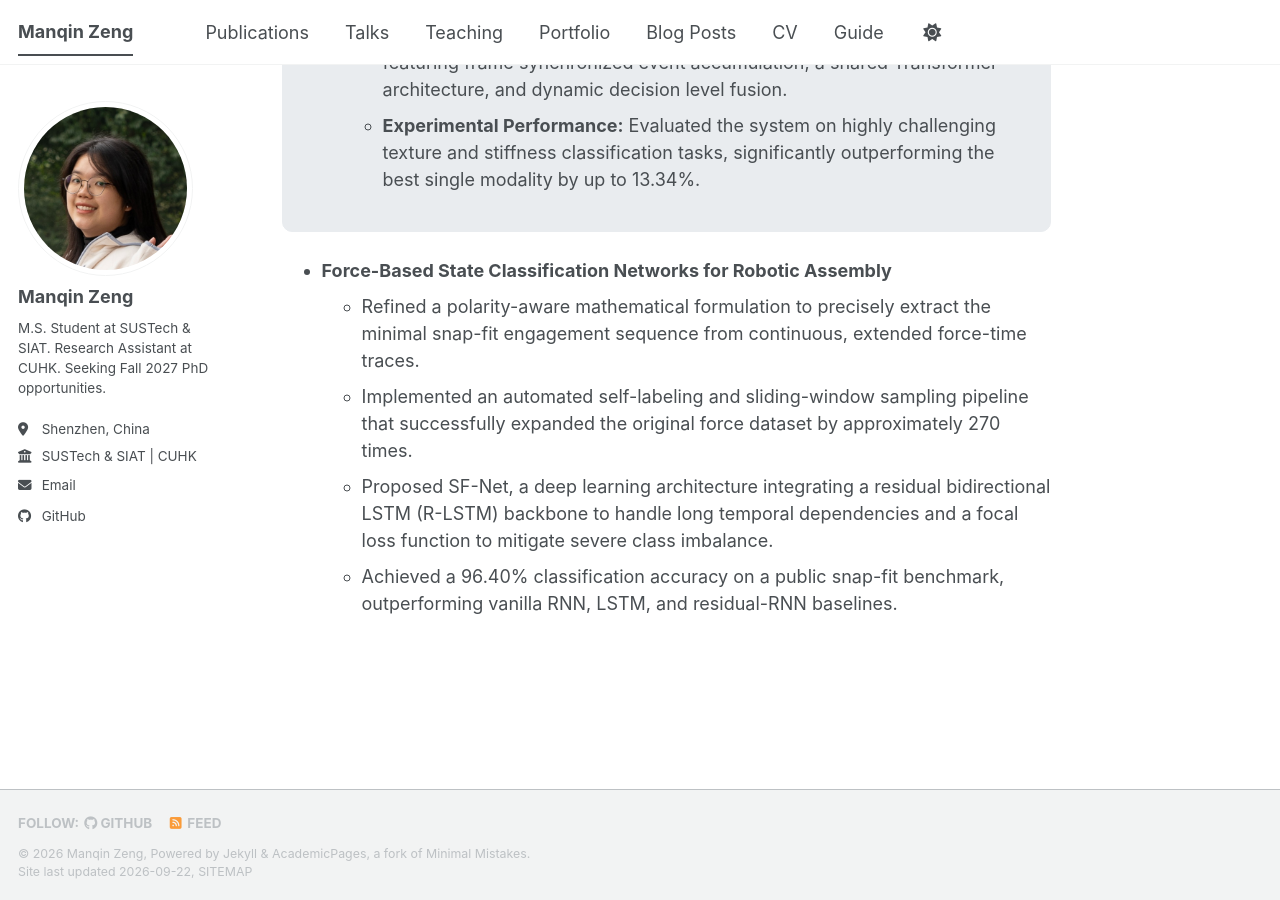
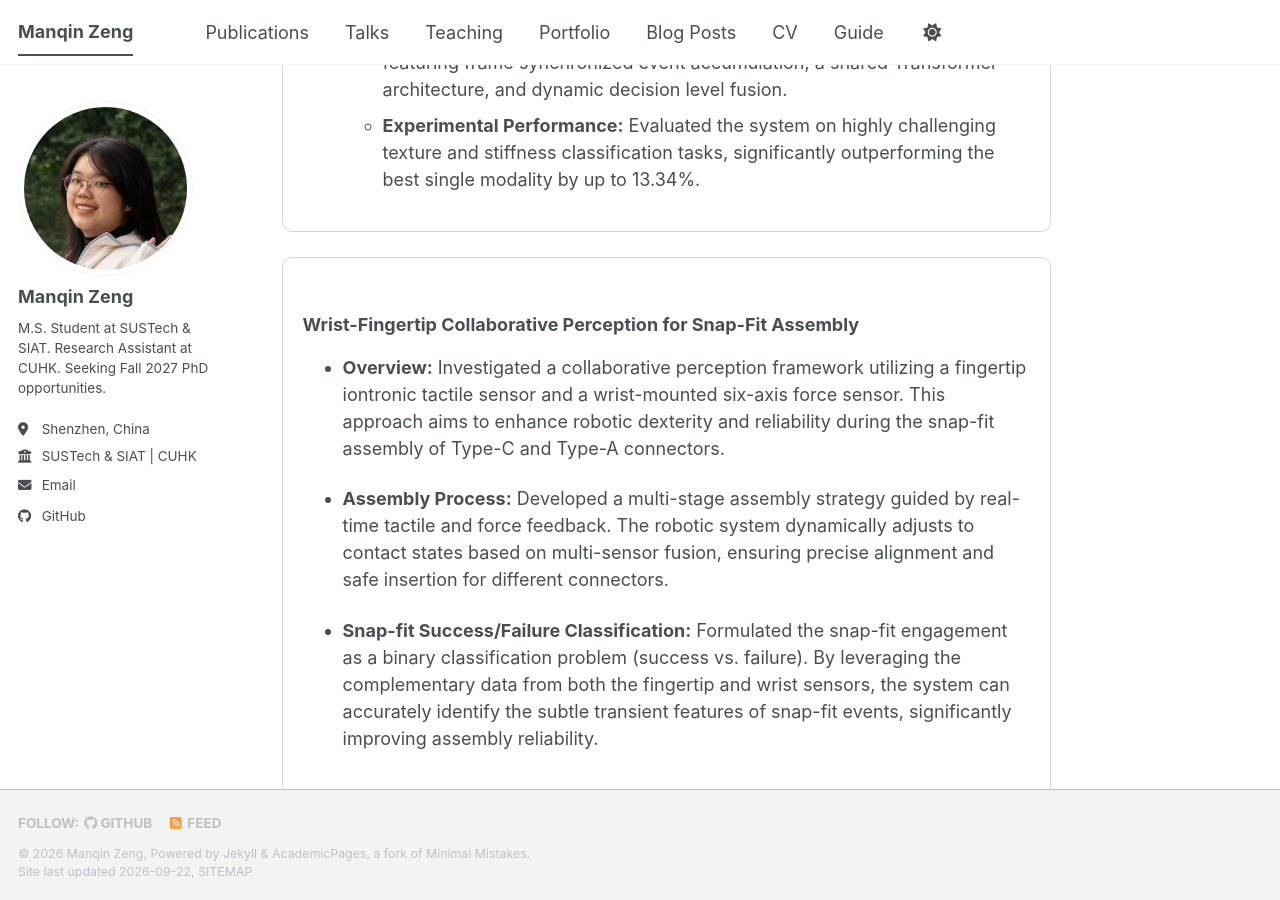
Before and after one commit to ZengManqin/ZengManqin.github.io, a Jekyll site: the page built from _pages/about.md, in a window 1280 px wide and 900 px high, scrolled down 3234 px. Built offline with Jekyll 4.4.1, drawn with Linux system fonts in a browser that asks for light colours; a style sheet for code colours, icons or effects is not loaded.

Commit message:
Update about.md

```diff
--- a/_pages/about.md
+++ b/_pages/about.md
@@ -36,7 +36,7 @@ I am currently a second-year Joint Master's student at the Southern University o
   * **Awards:** Outstanding Bachelor's Thesis (Top 5%), National Scholarship (2022-2023), University Outstanding Student Club Leader
 
 ## Research Experience
-<div style="background-color: #e9ecef; border: 1px solid #e9ecef; padding: 20px; border-radius: 10px; margin-bottom: 25px;" markdown="1">
+<div style="border: 1.5px solid #d1d5db; padding: 20px; border-radius: 10px; margin-bottom: 25px;" markdown="1">
 
 ### Bio-inspired Event-frame Dual-modal Tactile Sensing
 
@@ -74,8 +74,23 @@ I am currently a second-year Joint Master's student at the Southern University o
 
 </div>
 
-*   **Force-Based State Classification Networks for Robotic Assembly**
-    *   Refined a polarity-aware mathematical formulation to precisely extract the minimal snap-fit engagement sequence from continuous, extended force-time traces.
-    *   Implemented an automated self-labeling and sliding-window sampling pipeline that successfully expanded the original force dataset by approximately 270 times.
-    *   Proposed SF-Net, a deep learning architecture integrating a residual bidirectional LSTM (R-LSTM) backbone to handle long temporal dependencies and a focal loss function to mitigate severe class imbalance.
-    *   Achieved a 96.40% classification accuracy on a public snap-fit benchmark, outperforming vanilla RNN, LSTM, and residual-RNN baselines.
+<div style="border: 1.5px solid #d1d5db; padding: 20px; border-radius: 10px; margin-bottom: 25px;" markdown="1">
+
+### Wrist-Fingertip Collaborative Perception for Snap-Fit Assembly
+
+*   **Overview:**
+    Investigated a collaborative perception framework utilizing a fingertip iontronic tactile sensor and a wrist-mounted six-axis force sensor. This approach aims to enhance robotic dexterity and reliability during the snap-fit assembly of Type-C and Type-A connectors.
+
+
+
+*   **Assembly Process:**
+    Developed a multi-stage assembly strategy guided by real-time tactile and force feedback. The robotic system dynamically adjusts to contact states based on multi-sensor fusion, ensuring precise alignment and safe insertion for different connectors.
+
+
+
+*   **Snap-fit Success/Failure Classification:**
+    Formulated the snap-fit engagement as a binary classification problem (success vs. failure). By leveraging the complementary data from both the fingertip and wrist sensors, the system can accurately identify the subtle transient features of snap-fit events, significantly improving assembly reliability.
+
+
+
+</div>
```
